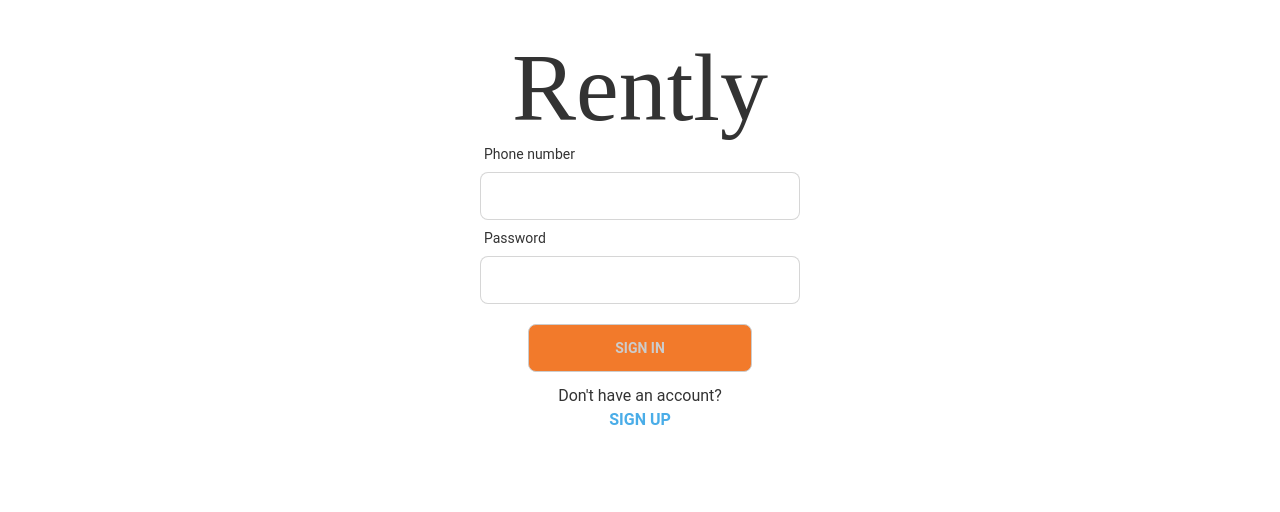
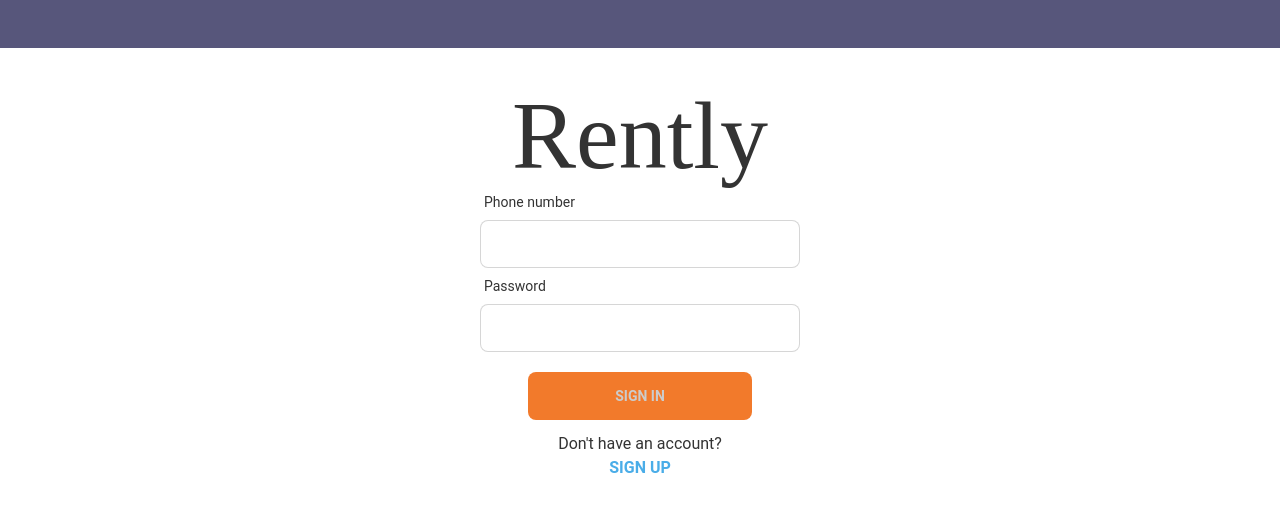
Before and after one commit to viviankwok/rently-landingpage, a React (Create React App) app in the folder client/: page / in a window 1280 px wide. Shown: the top 512 px of the page. Built offline with nearby package versions, Linux system fonts and the light colour scheme.

Commit message:
updated css, added fake nav bar

```diff
--- a/client/src/App.js
+++ b/client/src/App.js
@@ -1,8 +1,10 @@
 import Login from "./components/Login";
+import NavBar from "./components/NavBar";
 
 function App() {
   return (
     <div className="App h-screen ">
+      <NavBar />
       <div className="text-8xl logo flex justify-center pt-10">Rently</div>
       <Login />
     </div>
--- a/client/src/components/Modal.js
+++ b/client/src/components/Modal.js
@@ -22,7 +22,7 @@
         {/* BUTTON */}
         <label
           for="my-modal"
-          className="btn modal-open w-56 my-3 bg-accent hover:bg-primary"
+          className="btn modal-open w-56 my-3 bg-accent border-none hover:bg-primary"
           onClick={() => props.handleSignIn()}
         >
           sign in
--- a/client/src/components/ModalRegister.js
+++ b/client/src/components/ModalRegister.js
@@ -87,7 +87,7 @@
             </div>
 
             <label
-              className="btn bg-primary hover:bg-secondary"
+              className="btn bg-primary border-none hover:bg-secondary"
               onClick={handleRegister}
             >
               create account
--- /dev/null
+++ b/client/src/components/NavBar.js
@@ -0,0 +1,7 @@
+import React from "react";
+
+const NavBar = () => {
+  return <div className="bg-secondary h-12 border-none"></div>;
+};
+
+export default NavBar;
```
